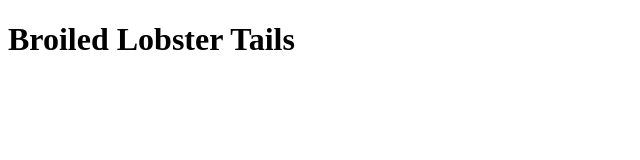
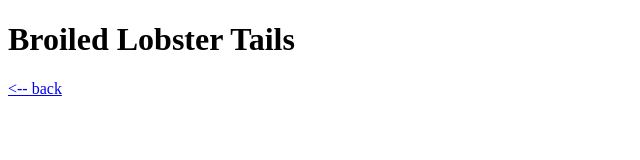
Before and after one commit to NoisiN1/odin-recipes, a plain HTML site: page recipes/lobster.html in a window 1280 px wide. Shown: the full height of the page, 0-640 px from the left. Drawn offline with Linux system fonts and the light colour scheme.

Commit message:
Add relative link to index.html

```diff
--- a/recipes/lobster.html
+++ b/recipes/lobster.html
@@ -7,5 +7,7 @@
 
     <body>
         <h1>Broiled Lobster Tails</h1>
+        <a href="../index.html"><-- back</a>
+
     </body>
 </html>
```
